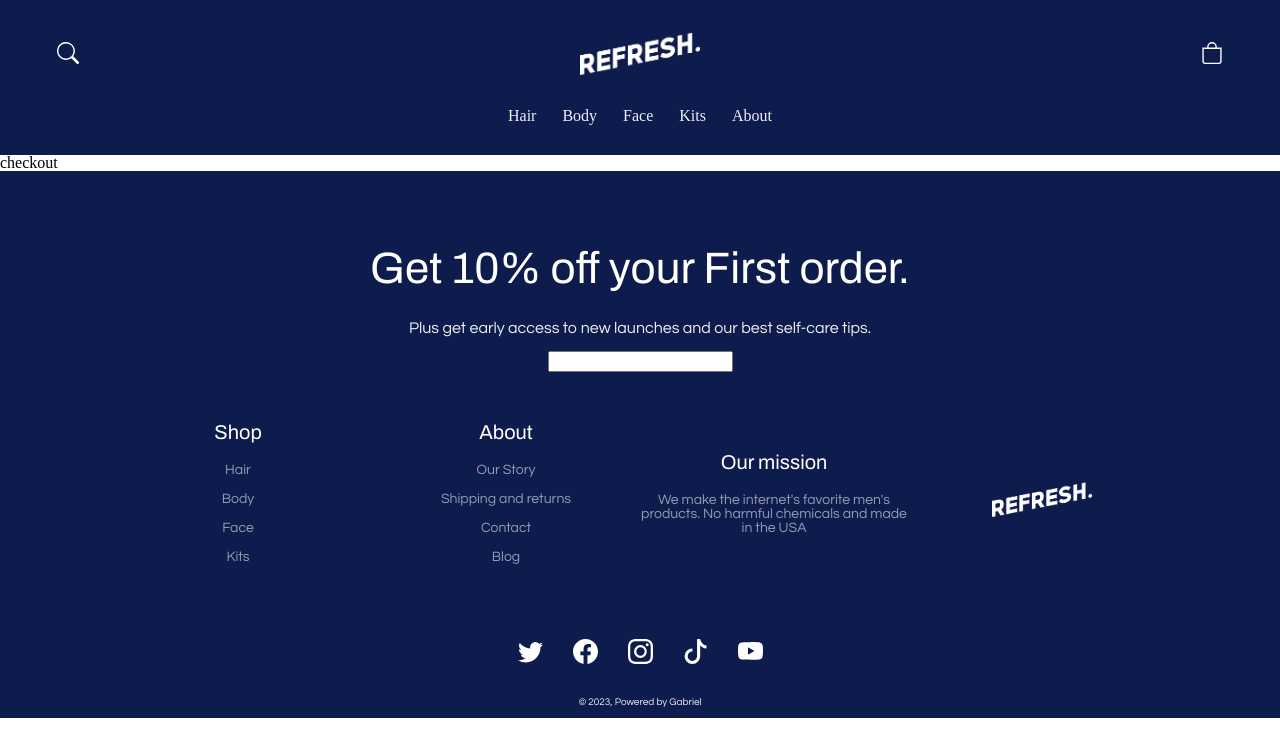
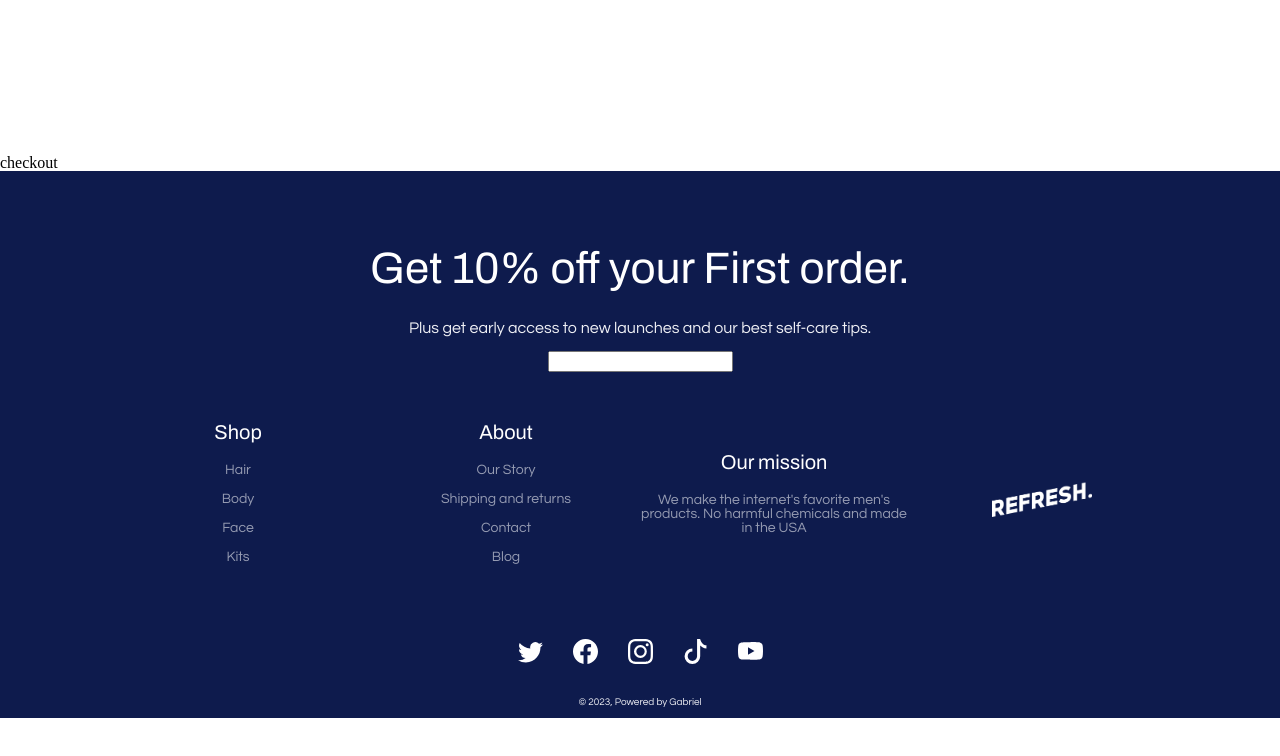
Before and after one commit to gabriel-victor933/projeto-ecommerce-front, a React (Vite) app: page /checkout in a window 1280 px wide. Shown: the top 756 px of the page. Built offline with nearby package versions, Linux system fonts and the light colour scheme.

Commit message:
feat: adding header scroll animation

```diff
--- a/src/components/Header.jsx
+++ b/src/components/Header.jsx
@@ -1,6 +1,6 @@
 import {styled} from "styled-components"
 import Section from "../style/Section"
-import { useEffect, useState } from "react"
+import { useEffect, useState, useRef } from "react"
 import img from "../assets/img/logo.avif"
 import {BsSearch, BsBag, BsList} from "react-icons/bs"
 import { IconContext } from "react-icons"
@@ -9,7 +9,7 @@
 export default function Header() {
 
     const [isMobile,setIsMobile] = useState(window.innerWidth < 990)
-
+    const [isUp, setIsUp] = useState(false)
     const navigate = useNavigate()
 
     useEffect(() => {
@@ -20,6 +20,22 @@
         }
     },[])
 
+    useEffect(()=>{
+
+        window.addEventListener("scroll",handleScroll)
+
+        return ()=> {
+            window.removeEventListener("scroll",handleScroll)
+
+        }
+    })
+
+    let currentScroll = window.pageYOffset;
+    function handleScroll(e){
+        currentScroll > window.pageYOffset ? setIsUp(false) : setIsUp(true);
+        currentScroll = window.pageYOffset;
+    }
+
     function windowChange(){
         if(window.innerWidth > 990){
             setIsMobile(false)
@@ -29,9 +45,9 @@
     }
 
   return (
-    <HeaderSection>
+    <HeaderSection isup={isUp ? `transform: translateY(-100%)`: undefined}>
         <IconContext.Provider value={{color:"white", size: "22px", className: "icons"}}>
-            {isMobile ? <MobileHeader navigate={navigate}/> : <DesktopHeader navigate={navigate}/>}
+            {isMobile ? <MobileHeader navigate={navigate} /> : <DesktopHeader navigate={navigate}/>}
         </IconContext.Provider>
     </HeaderSection>
   )
@@ -72,7 +88,8 @@
 const HeaderSection = styled(Section)`
     background-color: var(--tertiary-color);
     position: fixed;
-    top: 0px;
+    top: 0;
+    transition: transform 0.3s ease-out;
 
     .desktop {
         padding: 15px 0px;
@@ -122,14 +139,11 @@
         justify-content: space-between;
         align-items: center;
 
-
         img {
             width: 120px;
             max-width: 35%;
         }
     }
-
-
 
     .icons{
         margin: 0px 5px;
@@ -137,4 +151,6 @@
         transform: scale(1.15);
 
     }}
+
+    ${(props) => props.isup}
 `
```
